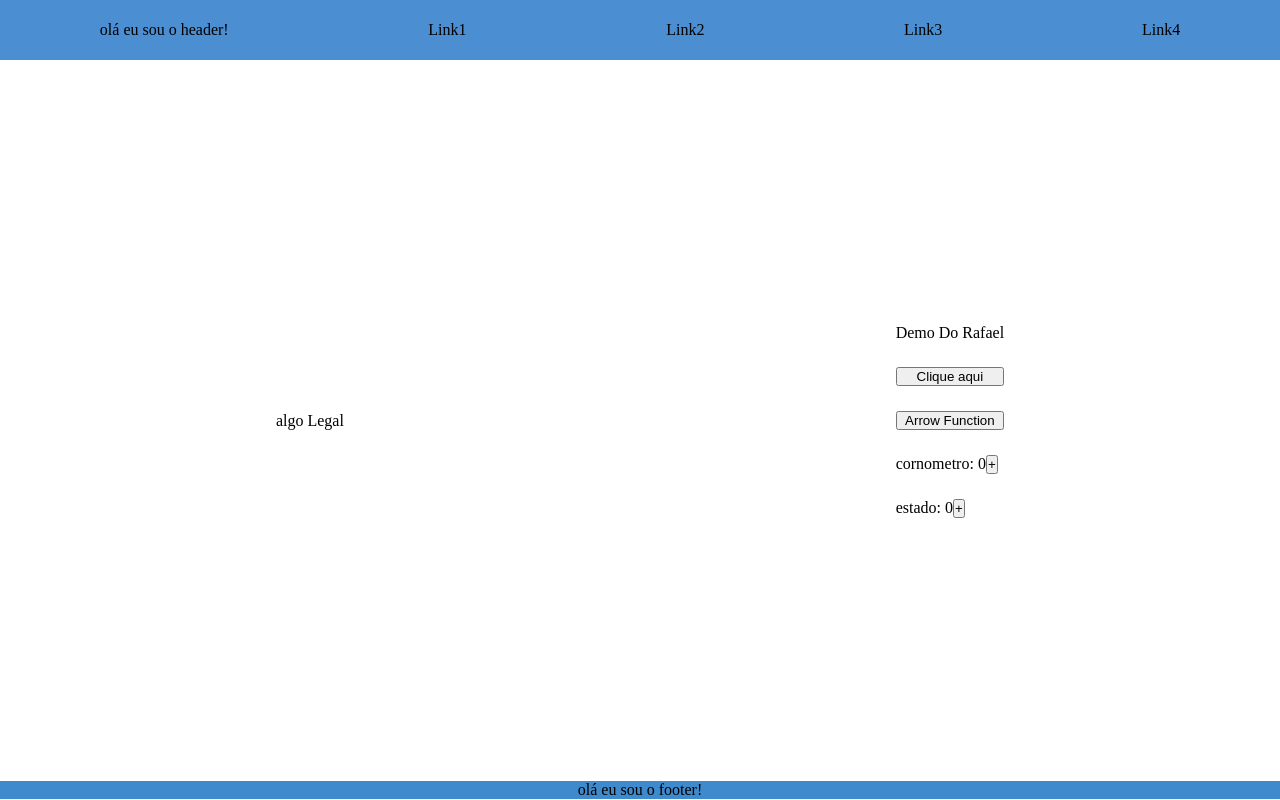
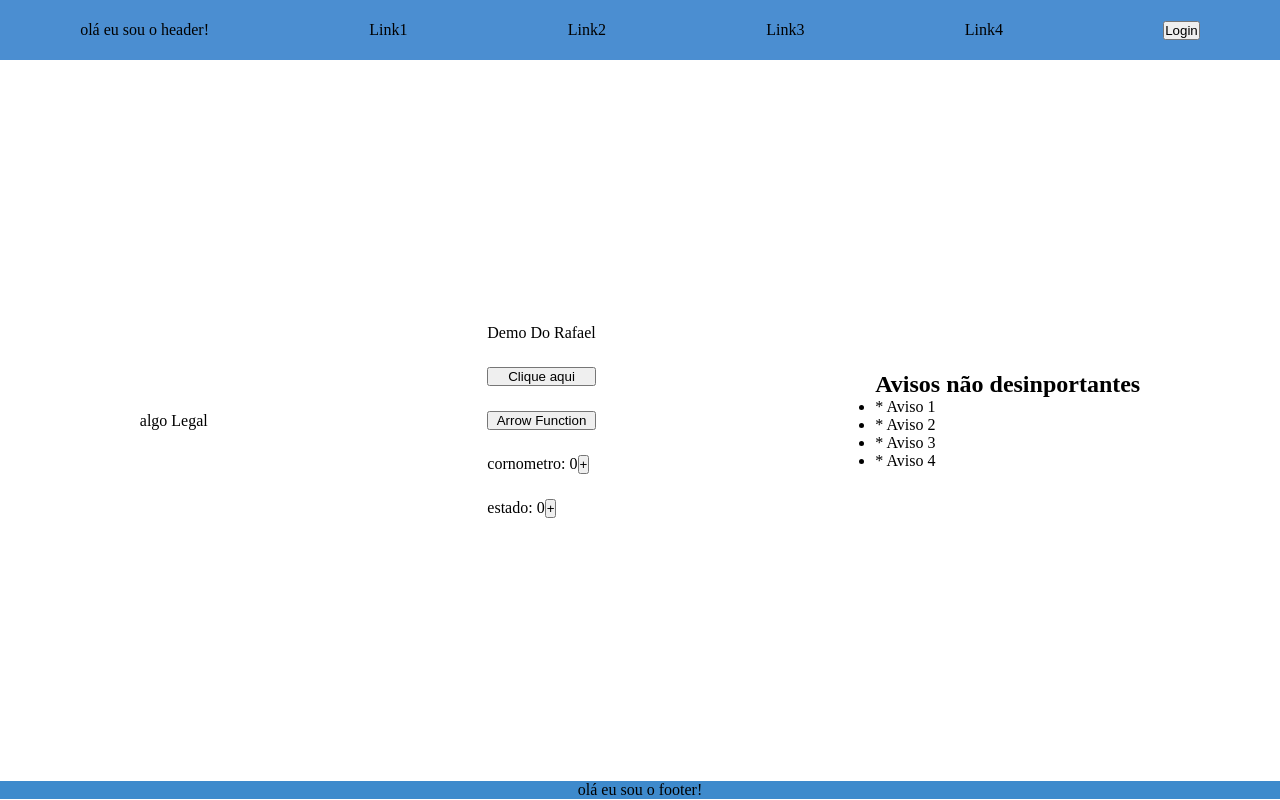
Before and after one commit to Gucrima/AtividadesTerceiraFaseSENAI, a React (Vite) app in the folder aula_1/: page / in a window 1280 px wide. Built offline with nearby package versions, Linux system fonts and the light colour scheme.

Commit message:
avisos do rafa!!!

```diff
--- /dev/null
+++ b/aula_1/src/components/Avisos.jsx
@@ -0,0 +1,25 @@
+function Avisos() {
+  return (
+    <div className="conteiner-avisos">
+      <h2>
+      Avisos não desinportantes
+      </h2>
+      <ul>
+        <li>
+            * Aviso 1
+        </li>
+        <li>
+            * Aviso 2
+        </li>
+        <li>
+            * Aviso 3
+        </li>
+        <li>
+            * Aviso 4
+        </li>
+      </ul>
+    </div>
+  )
+}
+
+export default Avisos
--- /dev/null
+++ b/aula_1/src/components/BoasVindas.jsx
@@ -0,0 +1,16 @@
+import React from 'react'
+
+
+// function BoasVindas(props) {
+
+function BoasVindas({nome, mensagem}) {
+  return (
+    <div className='conteiner-BoasVindas'>
+      Olá { nome }!
+      { mensagem }
+       {/* <button onClick={() => console.log(nome, mensagem)} > log </button> */}
+    </div>
+  )
+}
+
+export default BoasVindas
--- a/aula_1/src/components/Body.jsx
+++ b/aula_1/src/components/Body.jsx
@@ -1,12 +1,14 @@
 import React from 'react'
 import './Body.css'
 import Demo1 from './Demo1'
+import Avisos from './Avisos'
 
 function Body() {
   return (
     <div className='conteiner-body'>
       <p>algo Legal</p>
       <Demo1 />
+      <Avisos />
     </div>
   )
 }
--- a/aula_1/src/components/Header.jsx
+++ b/aula_1/src/components/Header.jsx
@@ -1,7 +1,19 @@
 import React from 'react'
 import './Header.css'
+import BoasVindas from './BoasVindas'
+import { useState } from 'react'
 
 function Header() {
+
+  const [usuario, setUsuario] = useState('')
+  const [mensagem, setMensagem] = useState('Seja bem vindo!')
+
+function fazerLogin() {
+  var usuario = prompt('Digite seu nome:')
+  setUsuario(usuario)
+}
+
+
   return (
     <div className='conteiner-header'>
     <p>olá eu sou o header!</p>
@@ -9,6 +21,11 @@ function Header() {
     <p className='Links-rafa'>Link2</p>
     <p className='Links-rafa'>Link3</p>
     <p className='Links-rafa'>Link4</p>
+
+    {/* criação de props e mostrar na tela */}
+    {/* { usuario && <BoasVindas nome={usuario} mensagem={mensagem} />}  */}
+    { usuario ? <BoasVindas nome={usuario} mensagem={mensagem} /> : <button onClick={fazerLogin}>Login</button> }
+    { usuario && <button onClick={() => setUsuario('')}>Logout</button> }
     </div>
   )
 }
```
